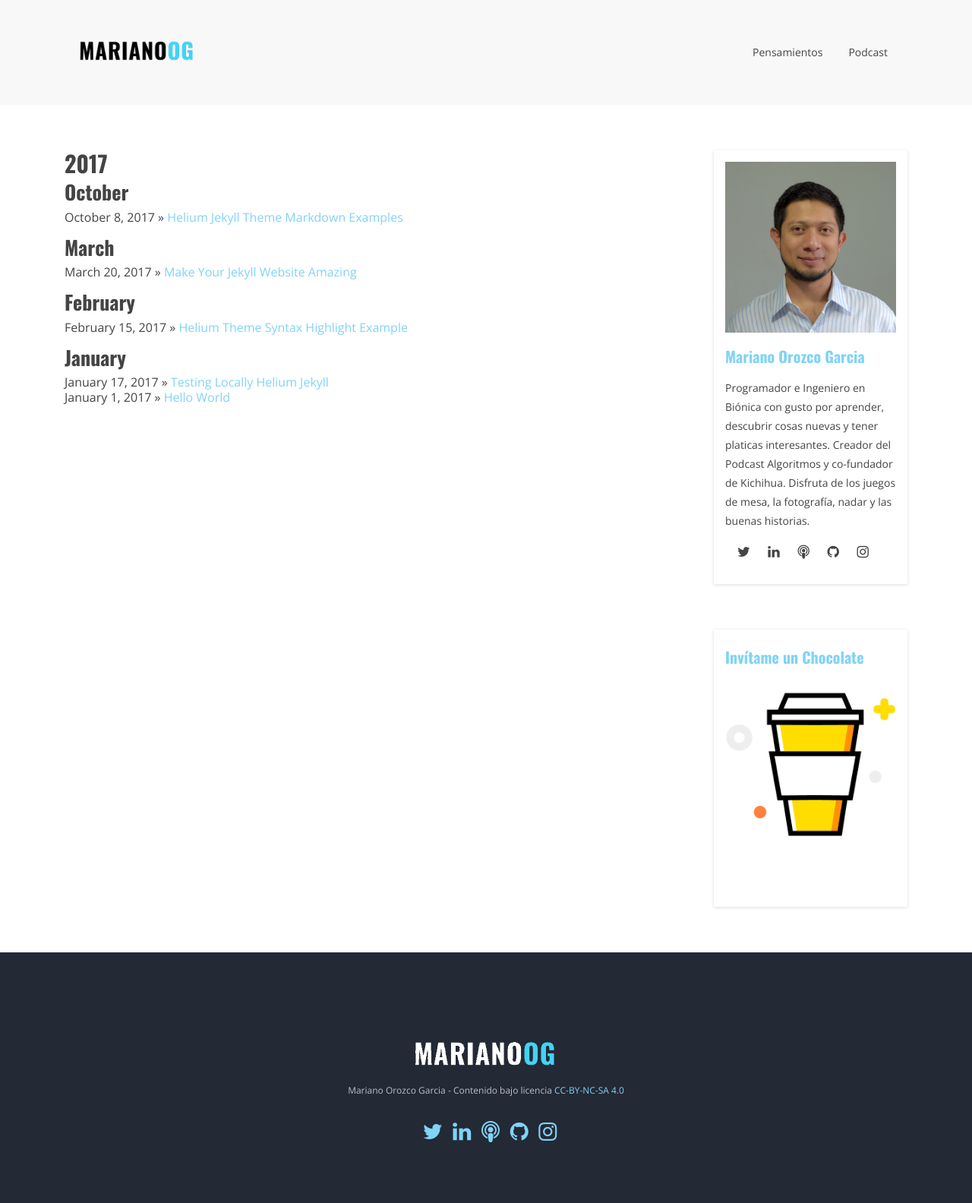
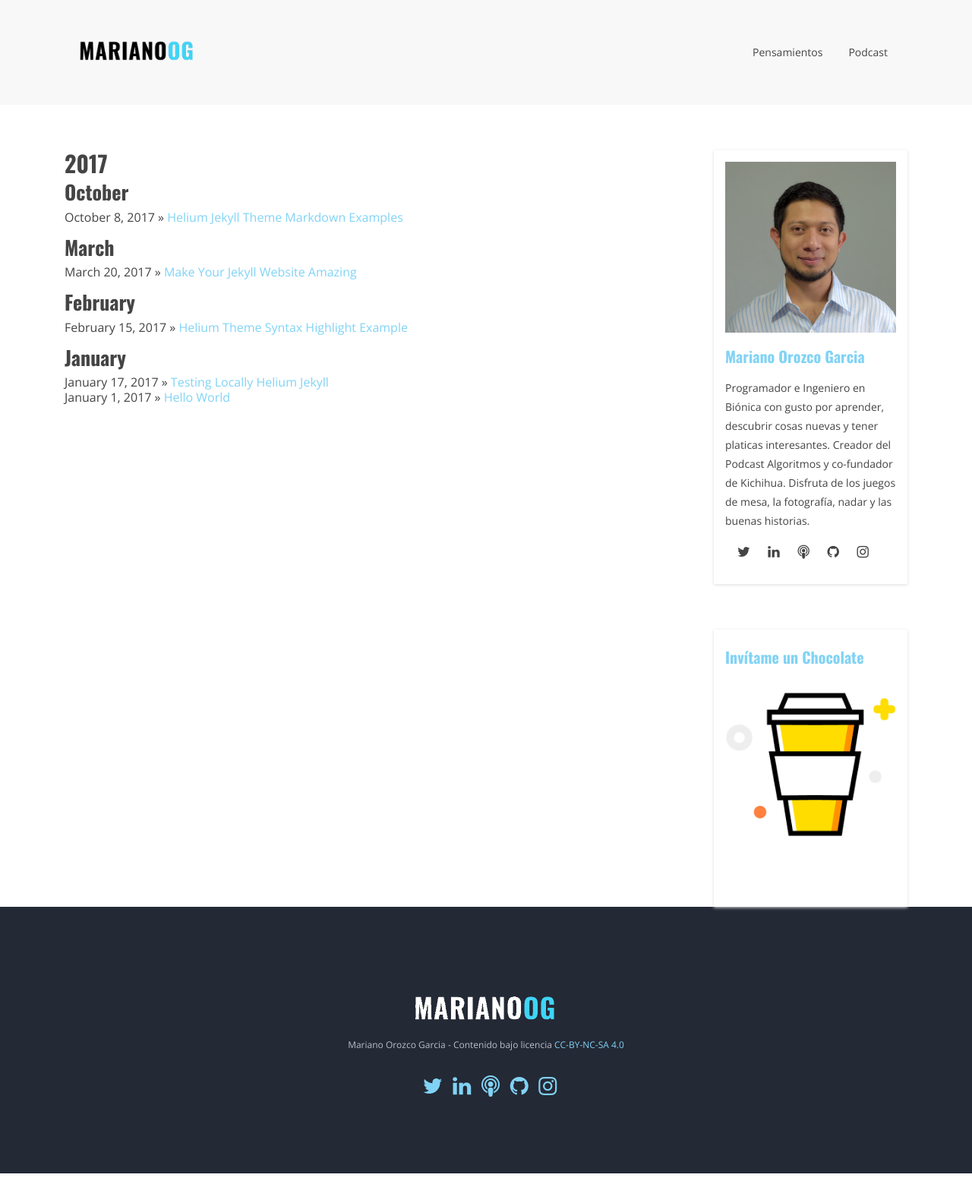
Before and after one commit to MarianoOG/marianoog.github.io, a Jekyll site: the page built from archive.html, in a window 1280 px wide. Shown: the top 1584 px of the page at 76% size. Built offline with Jekyll 4.4.1, drawn with Linux system fonts in a browser that asks for light colours.

Commit message:
Just the half not much is needed

```diff
--- a/_includes/themes/bootstrap/blog.html
+++ b/_includes/themes/bootstrap/blog.html
@@ -16,4 +16,4 @@
     </div>
   </section>
 
-  <div class="mb-60"></div>
+  <div class="mb-30"></div>
--- a/_includes/themes/bootstrap/post.html
+++ b/_includes/themes/bootstrap/post.html
@@ -57,4 +57,4 @@
   </div>
 </section>
 
-<div class="mb-60"></div>
+<div class="mb-30"></div>
```
